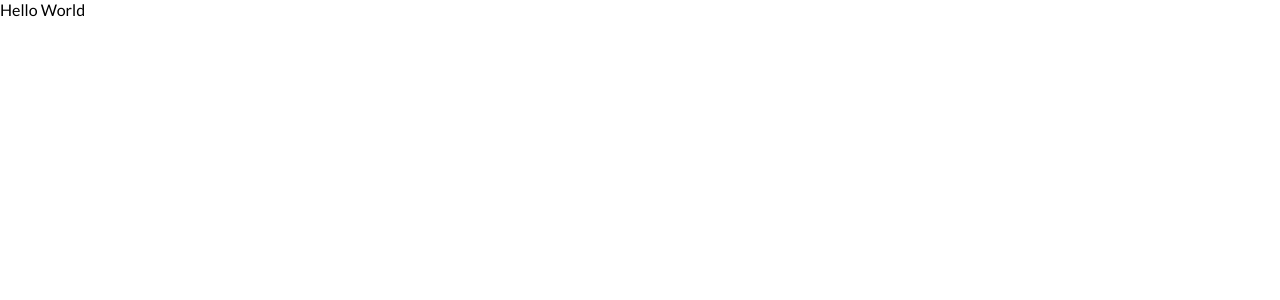
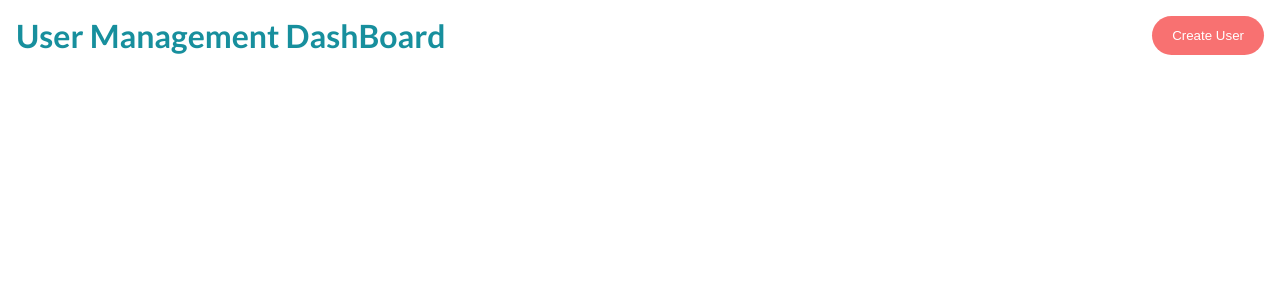
Before and after one commit to SatyamSingh432/tacnique-umd, a React (Vite) app: page / in a window 1280 px wide. Shown: the top 300 px of the page. Built offline with nearby package versions, Linux system fonts and the light colour scheme; a web font is replaced by a local one.

Commit message:
feat: Add Header

```diff
--- a/src/App.jsx
+++ b/src/App.jsx
@@ -1,7 +1,12 @@
 import "./App.css";
+import UserManagement from "./components/UserManagement";
 
 function App() {
-  return <>Hello World</>;
+  return (
+    <>
+      <UserManagement />
+    </>
+  );
 }
 
 export default App;
--- /dev/null
+++ b/src/components/Header.css
@@ -0,0 +1,23 @@
+.header {
+  display: flex;
+  justify-content: space-between;
+  padding: 1rem;
+  box-sizing: border-box;
+}
+
+.btn {
+  background-color: rgb(248 113 113);
+  border: none;
+  color: rgb(255 255 255);
+  padding: 10px 20px;
+  border-radius: 20px;
+  cursor: pointer;
+}
+
+.btn:hover {
+  background-color: rgb(23 143 157);
+}
+
+.title {
+  color: rgb(23 143 157);
+}
--- /dev/null
+++ b/src/components/Header.jsx
@@ -0,0 +1,12 @@
+import "./Header.css";
+
+const Header = () => {
+  return (
+    <header className="header">
+      <h1 className="title">User Management DashBoard</h1>
+      <button className="btn">Create User</button>
+    </header>
+  );
+};
+
+export default Header;
--- /dev/null
+++ b/src/components/UserManagement.jsx
@@ -0,0 +1,11 @@
+import Header from "./Header";
+
+const UserManagement = () => {
+  return (
+    <>
+      <Header />
+    </>
+  );
+};
+
+export default UserManagement;
```
